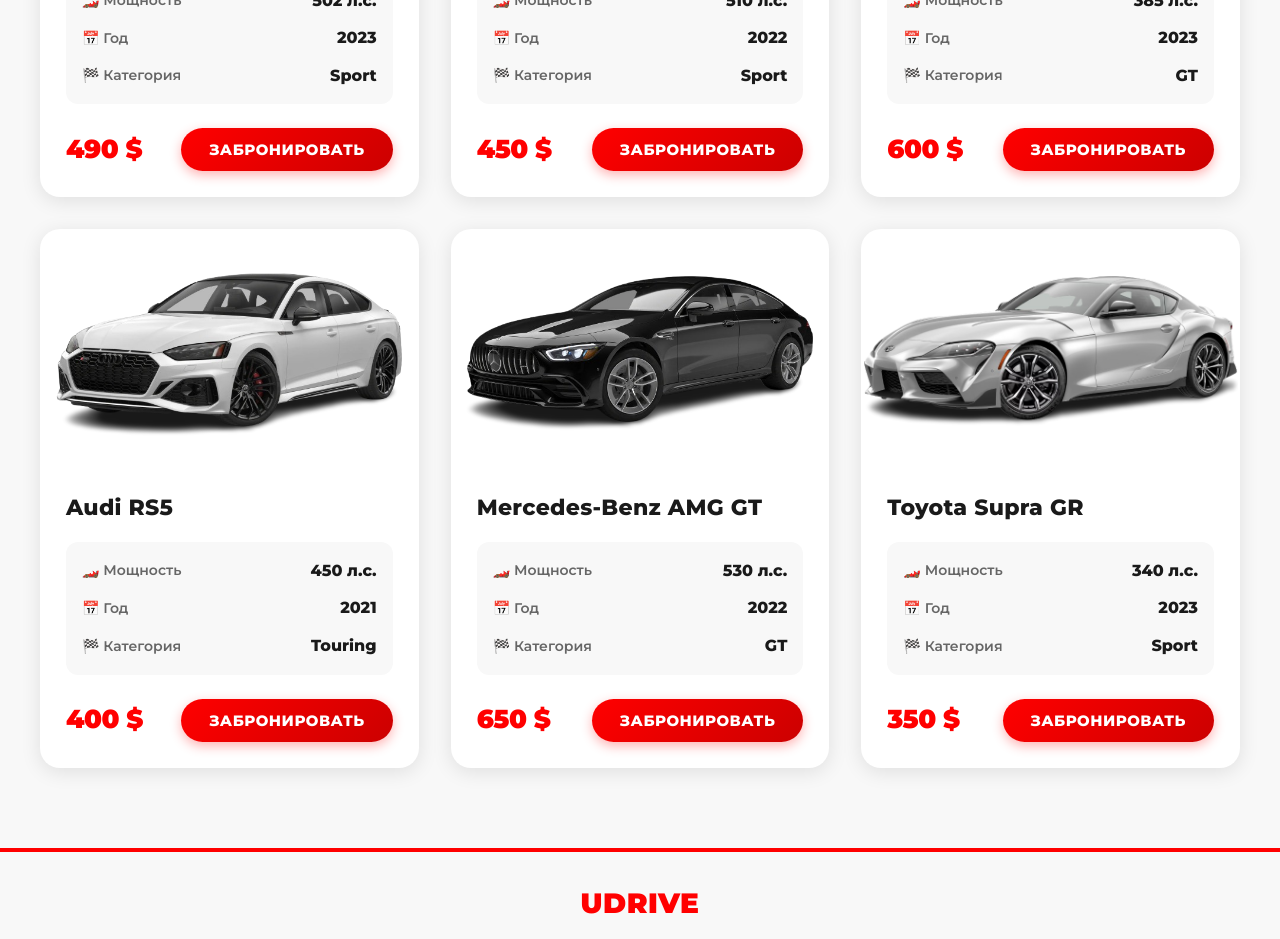
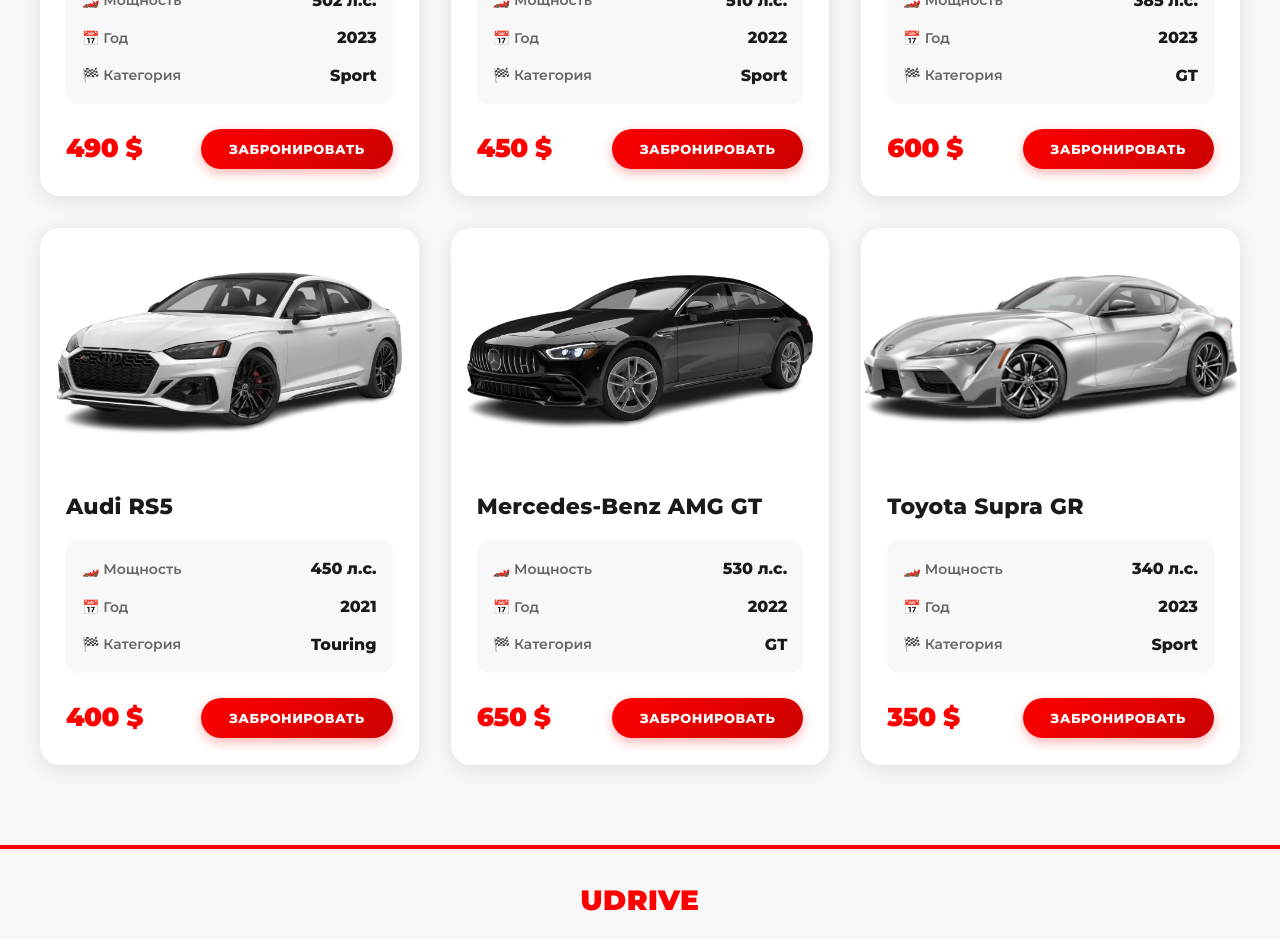
Before and after one commit to eUDrive/frontEnd, a React (Vite) app: page /catalog in a window 1280 px wide. Shown: the part 860-1799 px from the top of the page. Built offline with nearby package versions, Linux system fonts and the light colour scheme.

Commit message:
button different states

```diff
--- a/src/components/ProductCard/ProductCard.css
+++ b/src/components/ProductCard/ProductCard.css
@@ -92,13 +92,15 @@
     color: white;
     border: none;
     border-radius: 25px;
-    font-size: 15px;
+    font-size: 13px;
     font-weight: 800;
     cursor: pointer;
     transition: all 0.3s ease;
     text-transform: uppercase;
     letter-spacing: 0.5px;
     box-shadow: 0 4px 12px rgba(255, 0, 0, 0.3);
+    min-width: 160px;
+    white-space: nowrap;
 }
 
 .product-card__btn:hover {
@@ -109,6 +111,16 @@
 
 .product-card__btn:active {
     transform: translateY(0);
+}
+
+.product-card__btn--booked {
+    background: linear-gradient(135deg, #6c757d 0%, #5a6268 100%);
+    box-shadow: 0 4px 12px rgba(108, 117, 125, 0.3);
+}
+
+.product-card__btn--booked:hover {
+    background: linear-gradient(135deg, #5a6268 0%, #545b62 100%);
+    box-shadow: 0 6px 20px rgba(108, 117, 125, 0.5);
 }
 
 /* Адаптивность */
--- a/src/components/ProductCard/ProductCard.tsx
+++ b/src/components/ProductCard/ProductCard.tsx
@@ -14,9 +14,14 @@
 
 function ProductCard({ name, image, price, horsepower, year, category }: ProductCardProps) {
     const [isModalOpen, setIsModalOpen] = useState(false);
+    const [isBooked, setIsBooked] = useState(false);
 
     const openModal = () => setIsModalOpen(true);
     const closeModal = () => setIsModalOpen(false);
+
+    const handleBooking = () => {
+        setIsBooked(!isBooked);
+    };
 
     const handleBackdropClick = (e: React.MouseEvent<HTMLDivElement>) => {
         if (e.target === e.currentTarget) {
@@ -50,7 +55,12 @@
 
                 <div className="product-card__footer">
                     <span className="product-card__price">{price.toLocaleString('ru-RU')} $</span>
-                    <button className="product-card__btn">Забронировать</button>
+                    <button
+                        className={`product-card__btn ${isBooked ? 'product-card__btn--booked' : ''}`}
+                        onClick={handleBooking}
+                    >
+                        {isBooked ? '✓ Забронировано' : 'Забронировать'}
+                    </button>
                 </div>
             </div>
 
```
